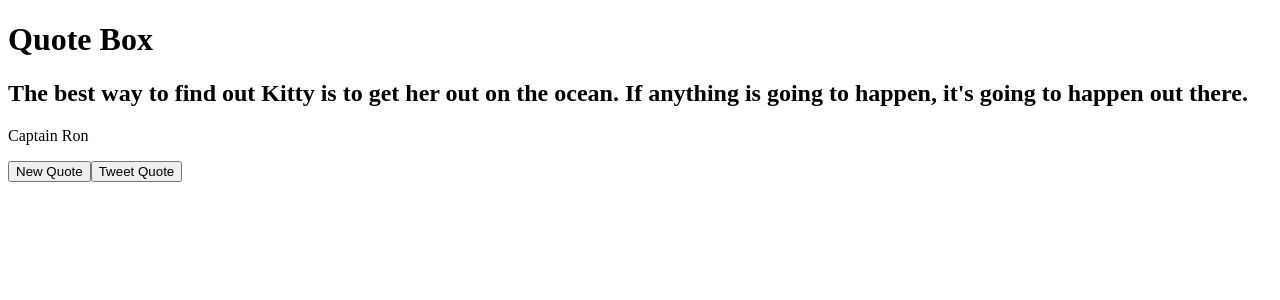
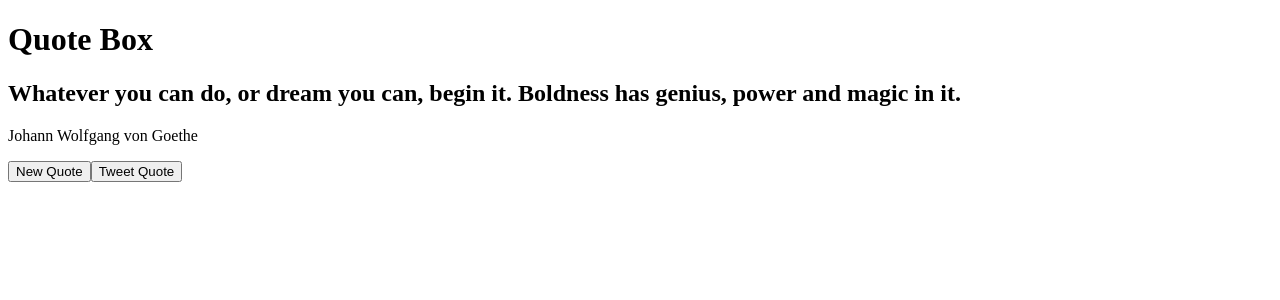
Before and after one commit to GregatGit/quote-box, a React (Create React App) app: page / in a window 1280 px wide. Shown: the top 300 px of the page. Built offline with nearby package versions, Linux system fonts and the light colour scheme.

Commit message:
fix randomiser func

```diff
--- a/src/App.js
+++ b/src/App.js
@@ -1,17 +1,28 @@
-import React from 'react';
+import React, { useState, useEffect } from 'react'
 import DisplayQuote from './components/DisplayQuote'
 
+import { randomiser } from './utils'
+import { quotes } from './data'
+
 function App() {
+  const [index, setIndex] = useState(randomiser(quotes.length, []))
+  const [usedQuotes, setUsedQuotes] = useState([])
+
+  function updateQuotes() {
+    setUsedQuotes([...updateQuotes, index])
+    setIndex(randomiser(quotes.length, usedQuotes))
+  }
+
   return (
     <div className="App" id="quote-box">
       <header className="App-header">
         <h1>Quote Box</h1>
       </header>
-      <DisplayQuote />
+      <DisplayQuote quote={quotes[index].quote} author={quotes[index].author}/>
       <button id="new-quote">New Quote</button>
       <button id="tweet-quote">Tweet Quote</button>
     </div>
-  );
+  )
 }
 
-export default App;
+export default App
--- /dev/null
+++ b/src/utils/index.js
@@ -0,0 +1,8 @@
+
+export function randomiser(range, usedArr) {
+  let num
+  do {
+    num = Math.floor((Math.random() * range) + 1) - 1
+  } while (usedArr.indexOf(num) !== -1);
+  return num
+}
```
